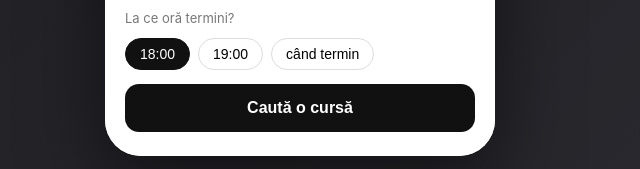
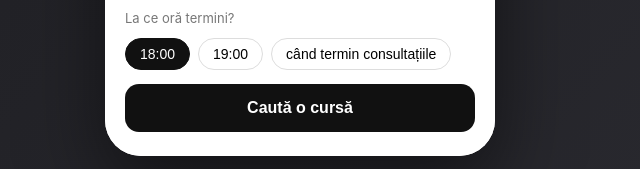
Before and after one commit to cvintilianrosca/uber, a plain HTML site: page index.html in a window 1280 px wide. Shown: the part 628-797 px from the top of the page, 340-980 px from the left. Drawn offline with Linux system fonts and the light colour scheme; no server answers.

Commit message:
Chip: când termin consultațiile
Co-Authored-By: Claude Fable 5.1 <noreply@anthropic.com>

```diff
--- a/index.html
+++ b/index.html
@@ -124,7 +124,7 @@
       <div class="chips" id="times">
         <button class="chip on" data-t="18:00">18:00</button>
         <button class="chip" data-t="19:00">19:00</button>
-        <button class="chip" data-t="când termină domnișoara">când termin</button>
+        <button class="chip" data-t="când termină domnișoara consultațiile">când termin consultațiile</button>
       </div>
       <button class="main" data-next="s2">Caută o cursă</button>
     </div>
```
